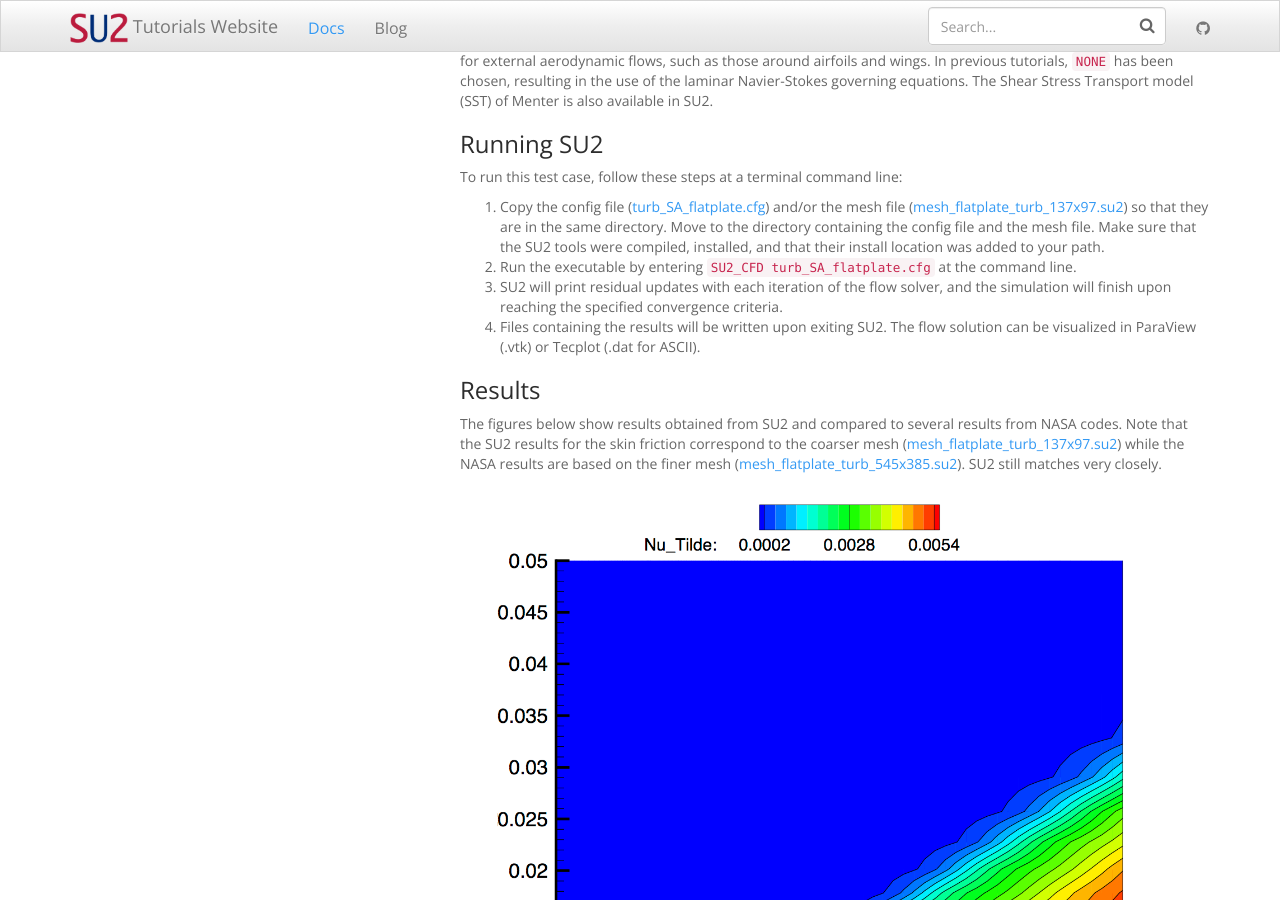
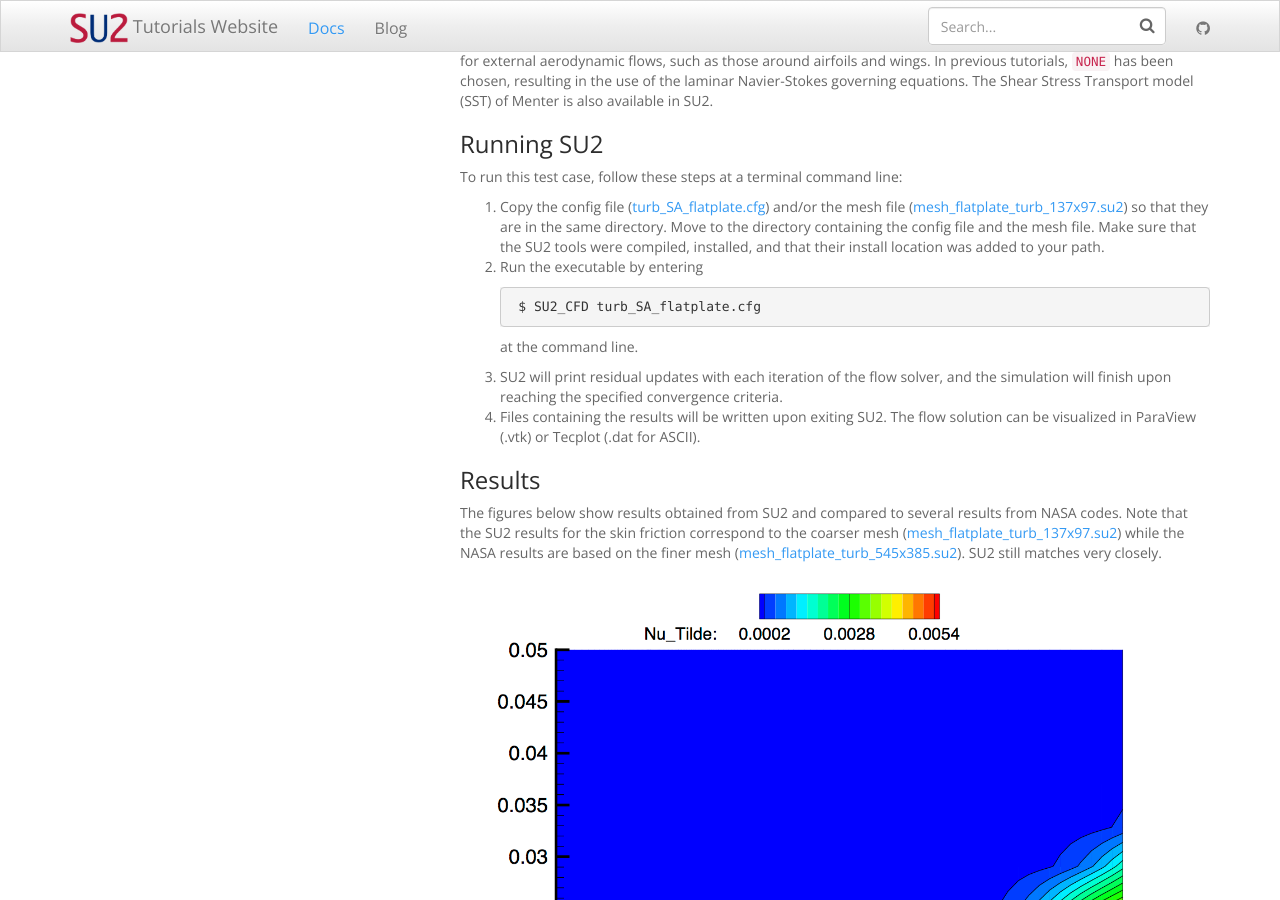
Before and after one commit to tdunning/Tutorials, a Jekyll site: the page built from _docs/basic_features/Turbulent_Flat_Plate.md, in a window 1280 px wide and 900 px high, scrolled down 2316 px. Built offline with Jekyll 4.4.1, drawn with Linux system fonts in a browser that asks for light colours; nearby versions of some CDN libraries; comment, search, counter and statistics services are not loaded.

````diff
--- a/_docs/basic_features/Turbulent_Flat_Plate.md
+++ b/_docs/basic_features/Turbulent_Flat_Plate.md
@@ -61,7 +61,13 @@ The governing equations are Navier-Stokes, but by entering `SA` as the option fo
 
 To run this test case, follow these steps at a terminal command line:
  1. Copy the config file ([turb_SA_flatplate.cfg](../../Turbulent_Flat_Plate/turb_SA_flatplate.cfg)) and/or the mesh file ([mesh_flatplate_turb_137x97.su2](../../Turbulent_Flat_Plate/mesh_flatplate_turb_137x97.su2)) so that they are in the same directory. Move to the directory containing the config file and the mesh file. Make sure that the SU2 tools were compiled, installed, and that their install location was added to your path.
- 2. Run the executable by entering `SU2_CFD turb_SA_flatplate.cfg` at the command line.
+ 2. Run the executable by entering
+
+     ```
+     $ SU2_CFD turb_SA_flatplate.cfg
+     ```
+
+     at the command line.
  3. SU2 will print residual updates with each iteration of the flow solver, and the simulation will finish upon reaching the specified convergence criteria.
  4. Files containing the results will be written upon exiting SU2. The flow solution can be visualized in ParaView (.vtk) or Tecplot (.dat for ASCII).
 
````
